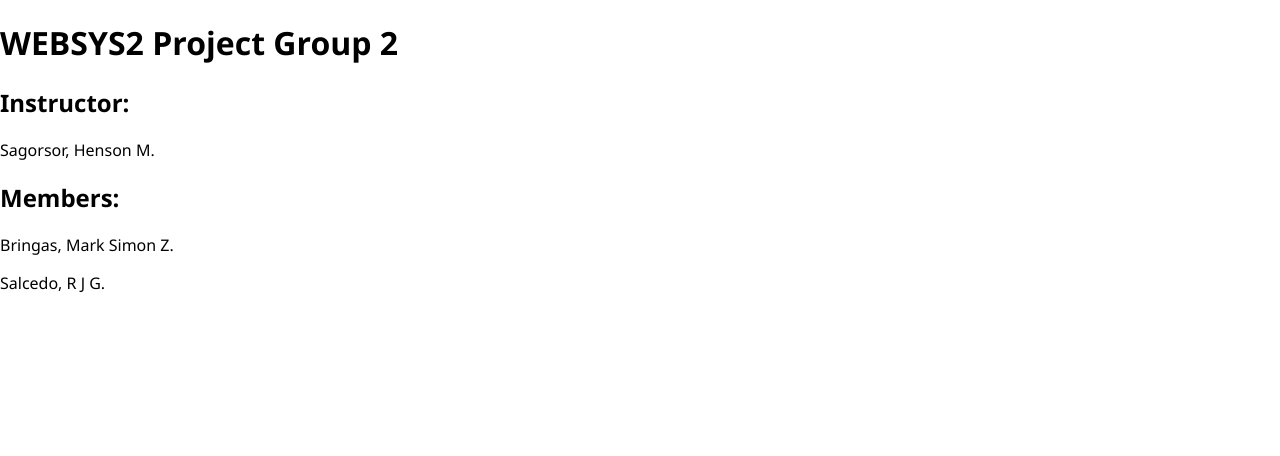
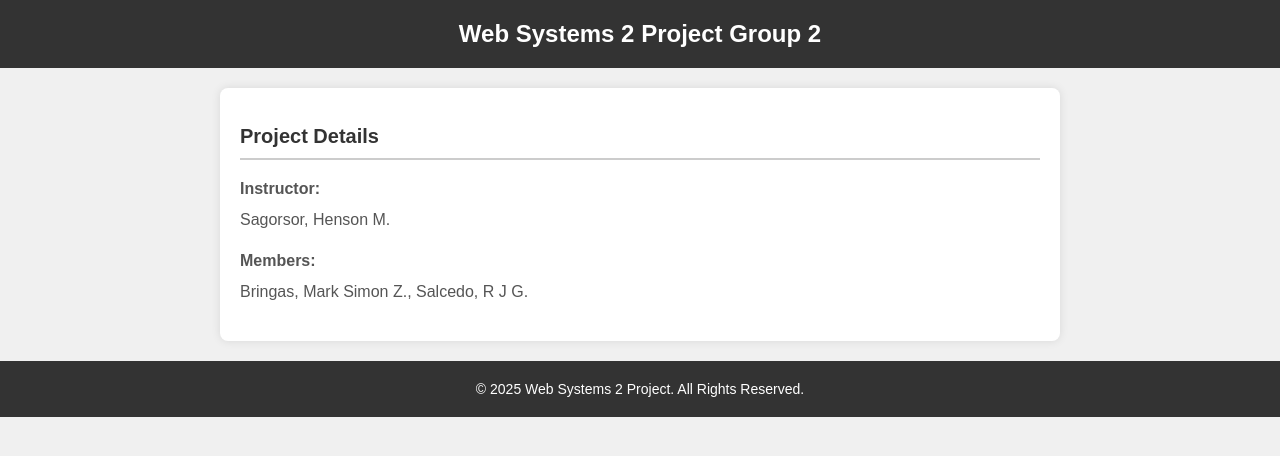
Before and after one commit to mark-simon-bringas/websys2-project-g2, a plain HTML site: page index.html in a window 1280 px wide. Drawn offline with Linux system fonts and the light colour scheme.

Commit message:
Initial commit

```diff
--- a/index.html
+++ b/index.html
@@ -3,24 +3,30 @@
 <head>
     <meta charset="UTF-8">
     <meta name="viewport" content="width=device-width, initial-scale=1.0">
-    <title>WEBSYS2 Project Group 2</title>
-    <style>
-        body {
-            margin: 0;
-            font-family: 'Segoe UI', Tahoma, Geneva, Verdana, sans-serif;
-        }
-    </style>
+    <title>Web Systems 2 Project Group 2</title>
 </head>
-<body>
-    <header>
-        <h1>WEBSYS2 Project Group 2</h1>
-    </header>
-    <main>
-        <h2>Instructor:</h2>
-        <p>Sagorsor, Henson M.</p>
-        <h2>Members:</h2>
-        <p>Bringas, Mark Simon Z.</p>
-        <p>Salcedo, R J G.</p>
-    </main>
+<body style="font-family: Arial, sans-serif; background-color: #f0f0f0; margin: 0; padding: 0; box-sizing: border-box;">
+
+    <div style="background-color: #333; color: white; padding: 20px; text-align: center;">
+        <h1 style="margin: 0; font-size: 24px;">Web Systems 2 Project Group 2</h1>
+    </div>
+
+    <div style="max-width: 800px; margin: 20px auto; padding: 20px; background-color: white; border-radius: 8px; box-shadow: 0 0 10px rgba(0,0,0,0.1);">
+        <h2 style="color: #333; font-size: 20px; border-bottom: 2px solid #ccc; padding-bottom: 10px;">Project Details</h2>
+        <p style="line-height: 1.6; color: #555;">
+            <strong style="display: block; margin-bottom: 5px;">Instructor:</strong>
+            Sagorsor, Henson M.
+        </p>
+        <p style="line-height: 1.6; color: #555;">
+            <strong style="display: block; margin-bottom: 5px;">Members:</strong>
+            Bringas, Mark Simon Z.,
+            Salcedo, R J G.
+        </p>
+    </div>
+
+    <footer style="text-align: center; padding: 20px; background-color: #333; color: white; margin-top: 20px;">
+        <p style="margin: 0; font-size: 14px;">&copy; 2025 Web Systems 2 Project. All Rights Reserved.</p>
+    </footer>
+
 </body>
 </html>
```
